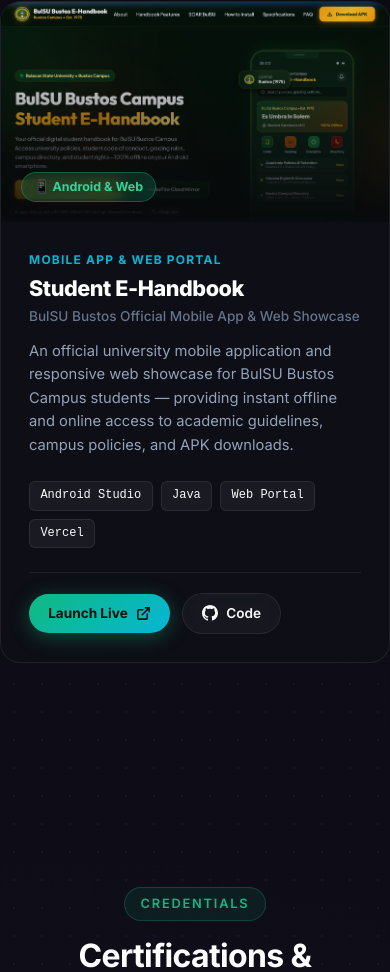
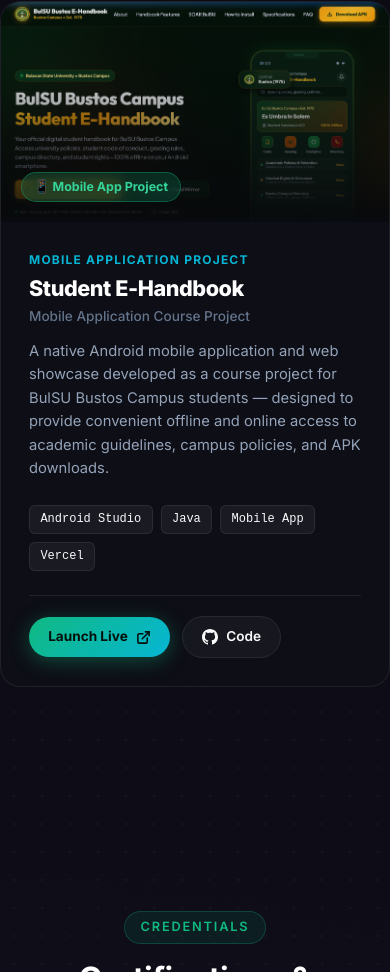
Before and after one commit to alchristianfrancisco13-bit/portfolio, a React (Vite) app: page / in a window 390 px wide. Shown: the part 7954-8926 px from the top of the page. Built offline with nearby package versions, Linux system fonts and the light colour scheme.

Commit message:
Update Student E-Handbook description as a mobile app course project

```diff
--- a/src/components/Projects.jsx
+++ b/src/components/Projects.jsx
@@ -42,11 +42,11 @@
     {
       id: 4,
       title: 'Student E-Handbook',
-      subtitle: 'BulSU Bustos Official Mobile App & Web Showcase',
-      desc: 'An official university mobile application and responsive web showcase for BulSU Bustos Campus students — providing instant offline and online access to academic guidelines, campus policies, and APK downloads.',
-      tags: ['Android Studio', 'Java', 'Web Portal', 'Vercel'],
-      category: 'Mobile App & Web Portal',
-      badge: '📱 Android & Web',
+      subtitle: 'Mobile Application Course Project',
+      desc: 'A native Android mobile application and web showcase developed as a course project for BulSU Bustos Campus students — designed to provide convenient offline and online access to academic guidelines, campus policies, and APK downloads.',
+      tags: ['Android Studio', 'Java', 'Mobile App', 'Vercel'],
+      category: 'Mobile Application Project',
+      badge: '📱 Mobile App Project',
       link: 'https://e-handbook-website.vercel.app/',
       github: 'https://github.com/alchristianfrancisco13-bit/Student-E-HandBook.git',
       img: '/studentapp.png?v=2'
```
